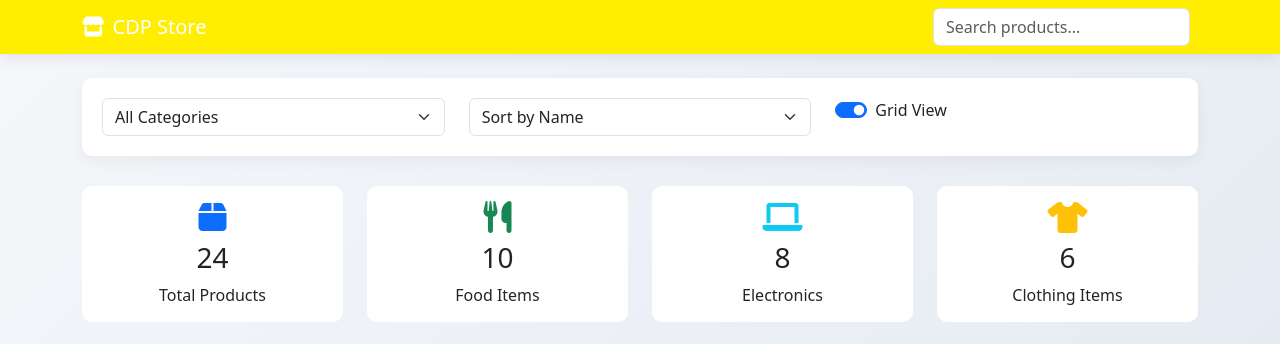
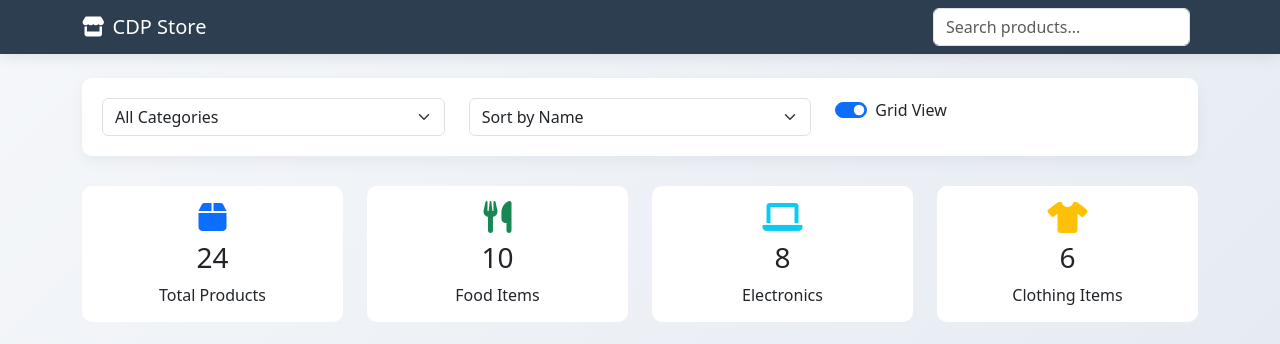
Before and after one commit to bouzayenilyes/CDP_Store, a plain HTML site: page index.html in a window 1280 px wide. Shown: the top 344 px of the page. Drawn offline with nearby package versions, Linux system fonts and the light colour scheme.

Commit message:
Change to the origin color

```diff
--- a/style.css
+++ b/style.css
@@ -1,7 +1,7 @@
 
 :root {
-    --primary-color: #ffee00;
-    --secondary-color: #7fc70b;
+    --primary-color: #2c3e50;
+    --secondary-color: #34495e;
 }
 
 body {
```
